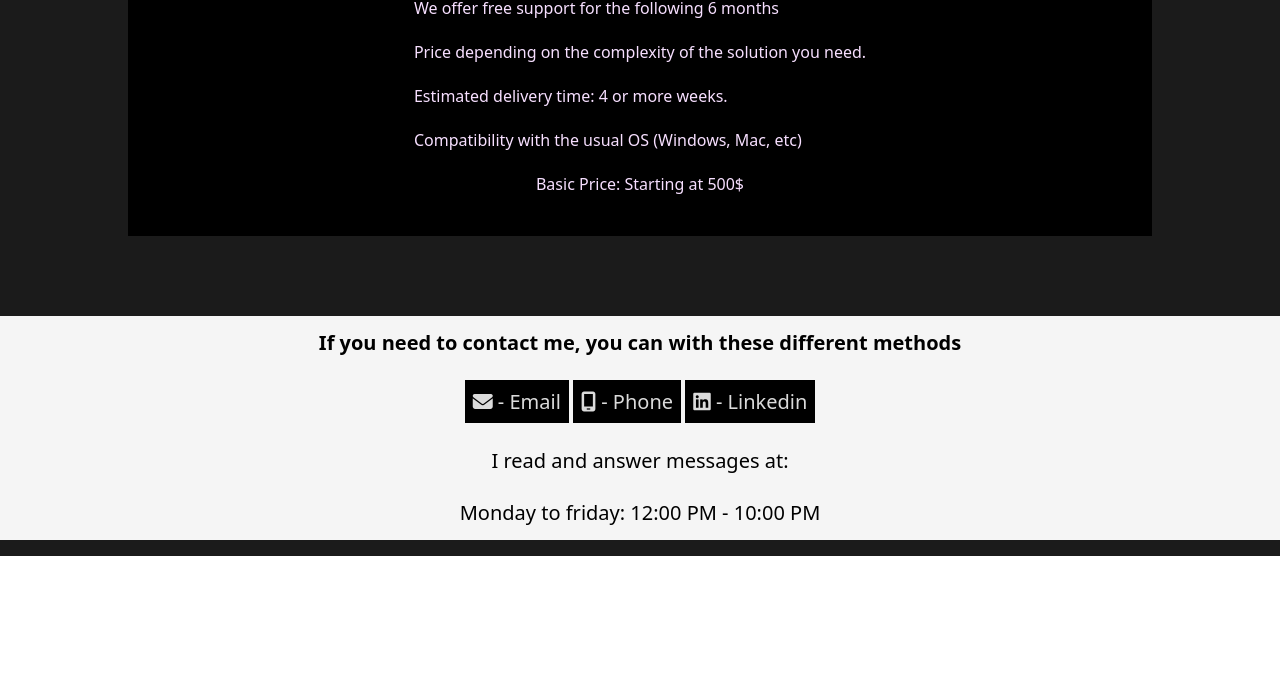
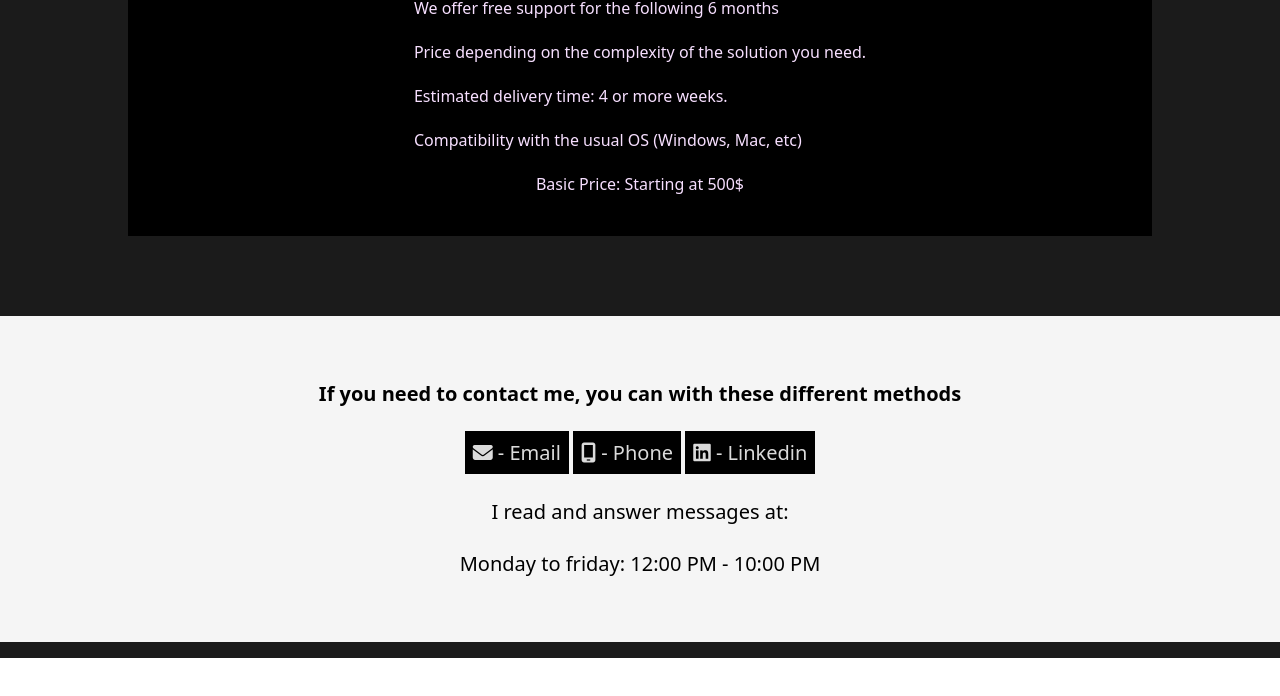
Before and after one commit to ElRidan/Landing-Page-Website, a plain HTML site: page index.html in a window 1280 px wide. Shown: the part 1862-2558 px from the top of the page. Drawn offline with Linux system fonts and the light colour scheme.

Commit message:
s Please enter the commit message for your changes. Lines starting

```diff
--- a/styles-index.css
+++ b/styles-index.css
@@ -43,7 +43,7 @@ a{
 }
 
 #header-img{
-  max-width: 25%;
+  max-width: 25%  ;
   max-height: 25vw;
   object-fit: fill;
 }
@@ -65,6 +65,7 @@ main{
   align-items: center;
     position: relative;
     margin: 19vh 0;
+
 }
 
 main section{
@@ -138,12 +139,13 @@ main section:not(:first-of-type){
 }
 
 #contact{
+
   background-color: whitesmoke;
   flex-direction: column;
   align-items: center;
   text-align: center;
   gap:1.5rem;
-  padding: 1%;
+  padding: 5% 1%;
   width: 100%;
   height: auto;
   margin: 0 0 1rem;
```
